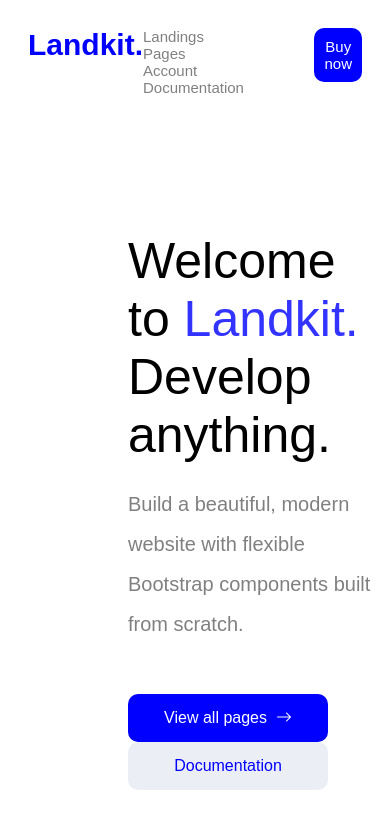
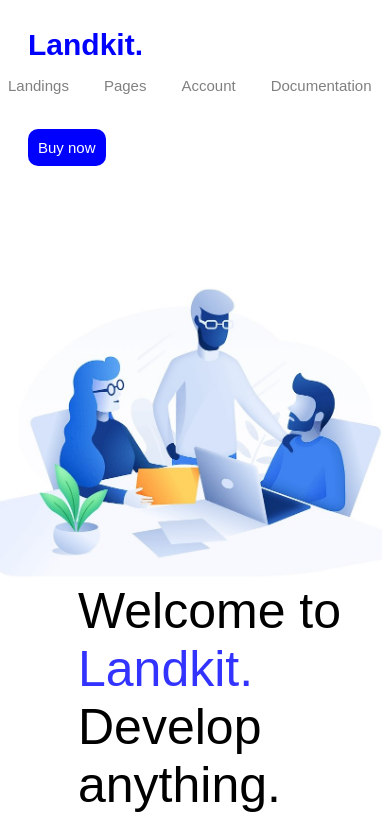
Before and after one commit to ganeshbalak1/ganesh-portfolio, a website: page public/landkit-template.html in a window 390 px wide. Shown: the top 831 px of the page. Drawn offline with nearby package versions, Linux system fonts and the light colour scheme.

Commit message:
version-5
responsive

```diff
--- a/public/landkit-template.html
+++ b/public/landkit-template.html
@@ -26,9 +26,9 @@
         </div>
 
     </header>
-    <main> <img src="public/images/demo.jpg" width="600" align="right">
+    <main> <img src="./images/demo.jpg" width="600" align="right">
 
-        <div>
+        <div id="main">
            <div class="main-title">
              Welcome to <font color="#3333ff">Landkit.</font><br>
             Develop anything.</div>
--- a/src/style/landkit.css
+++ b/src/style/landkit.css
@@ -66,3 +66,30 @@ header button
  background-color: rgb(235, 238, 245);
  color: blue;
 }
+
+
+@media screen and (max-width: 700px)
+{
+    header{
+      display: flex;
+      flex-direction: column;
+    }
+    nav{
+      display: flex;
+      margin-left: -20px;
+      margin-top: 10px;
+      padding: 5px;
+    }
+    nav span{
+      margin-left: -5px;
+    }
+    button{
+      margin-top: 30px;
+    }
+    img{
+      width:400px;
+    }
+    #main{
+          margin-left: -50px;
+    }
+}
--- a/src/style/res.css
+++ b/src/style/shopper-res.css
@@ -55,7 +55,7 @@
     .part1 {
         display: flex;
         flex-direction: column;
-        width: 375px;
+        width: 340px;
         margin-left: -10px;
         margin-bottom: 50px;
 
```
Also changed, not shown: public/Shopper-template.html (+1 -1 lines).
